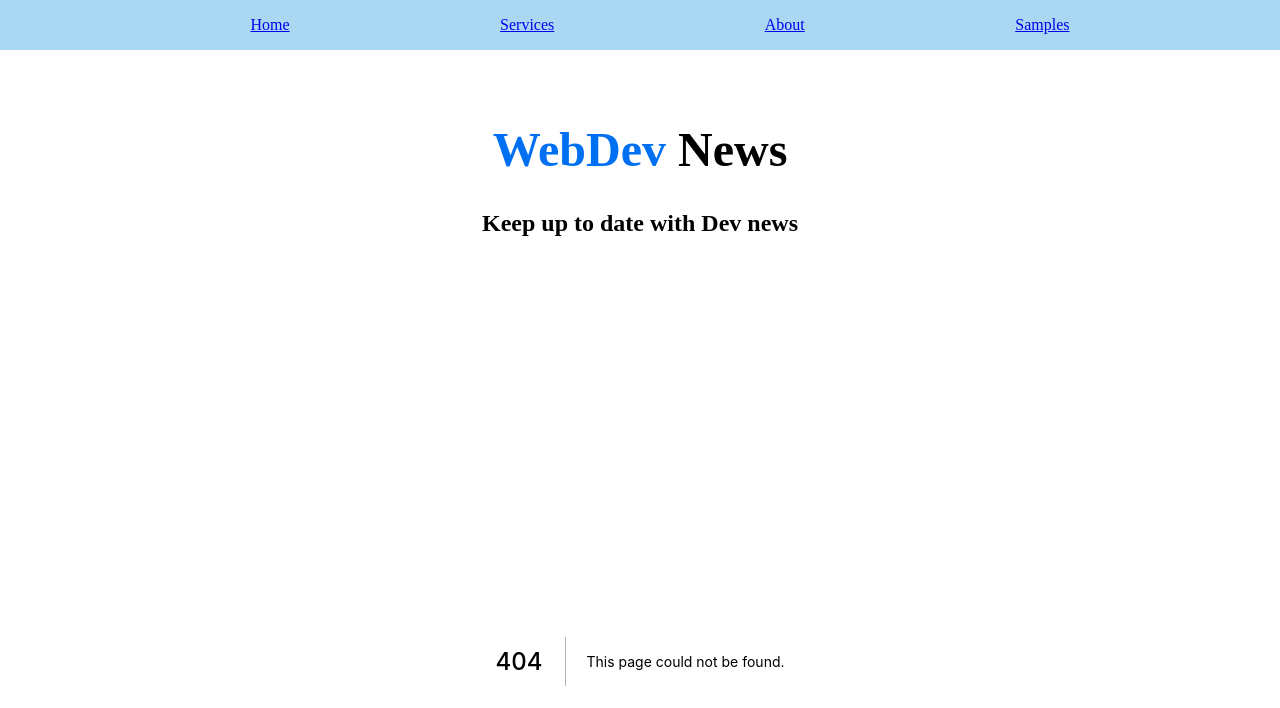
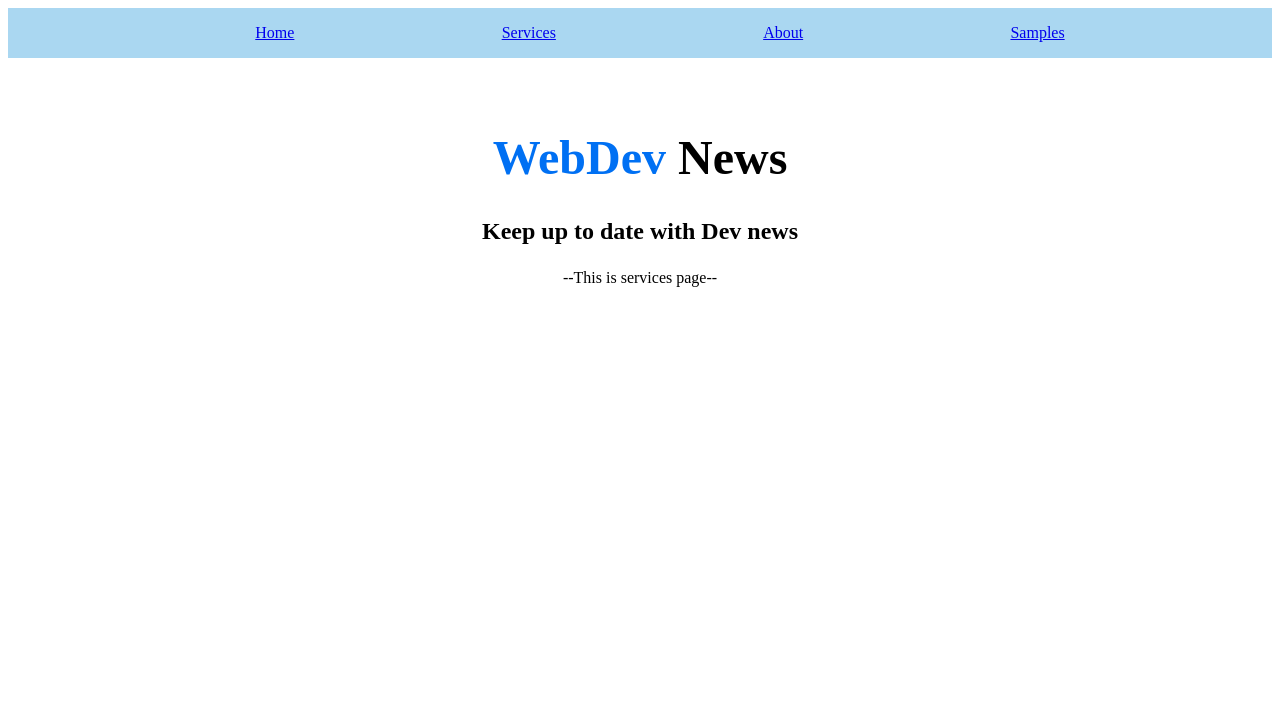
Before and after one commit to fojanb/spa-nextjs, a Next.js app in the folder spa-nextjs/: page /services in a window 1280 px wide. Before the commit this address had no page. Shown: the top 708 px of the page. Built offline with nearby package versions, Linux system fonts and the light colour scheme.

Commit message:
Create services.js

```diff
--- /dev/null
+++ b/spa-nextjs/pages/services.js
@@ -0,0 +1,9 @@
+
+const services = () => {
+    return (
+        <div>
+            --This is services page--
+        </div>
+    )
+}
+export default services;
```
